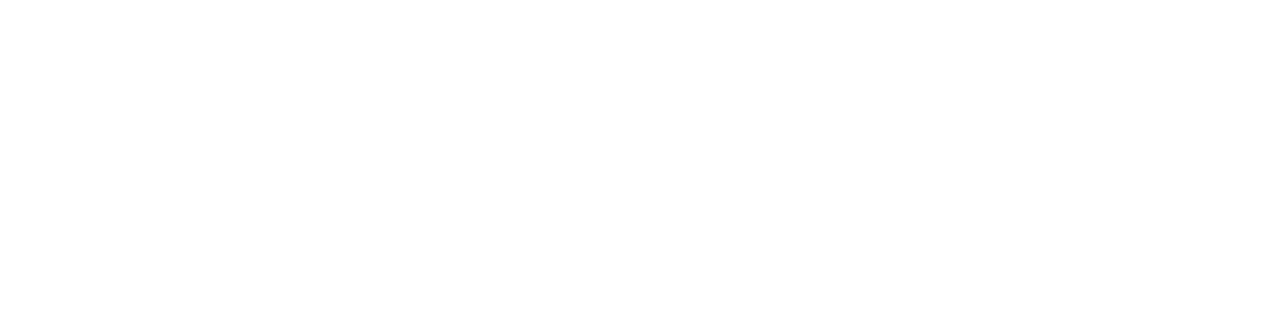
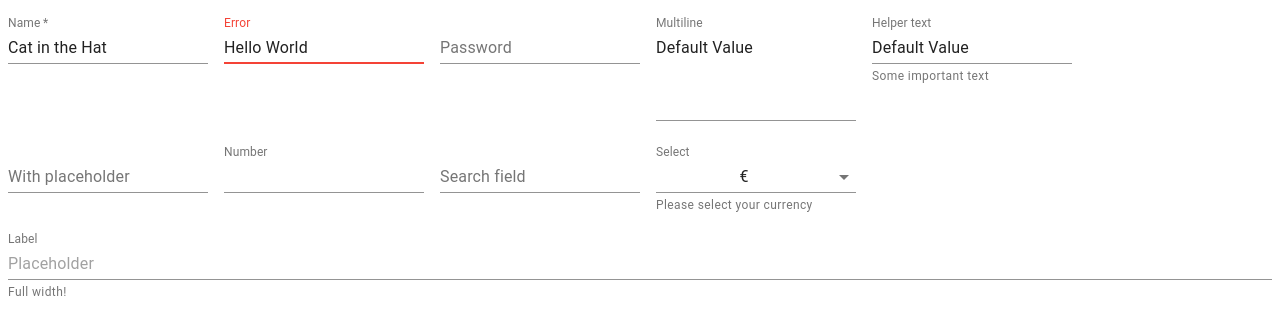
Before and after one commit to layzafloriano/desapet-client, a React (Create React App) app: page /new-add in a window 1280 px wide. Shown: the top 334 px of the page. Built offline with nearby package versions, Linux system fonts and the light colour scheme.

Commit message:
add login

```diff
--- a/package.json
+++ b/package.json
@@ -3,7 +3,9 @@
   "version": "0.1.0",
   "private": true,
   "dependencies": {
+    "@material-ui/core": "^4.3.0",
     "axios": "^0.19.0",
+    "bootstrap": "^4.3.1",
     "react": "^16.8.6",
     "react-dom": "^16.8.6",
     "react-router-dom": "^5.0.1",
--- a/src/App.js
+++ b/src/App.js
@@ -3,6 +3,8 @@ import './App.css';
 import { Switch, Route } from 'react-router-dom';
 import Signup from './components/auth/Signup';
 import Login from './components/auth/Login';
+import NewAdd from './components/ad/NewAdd';
+import ProtectedRoute from './components/auth/protected-route';
 
 function App() {
   return (
@@ -11,6 +13,7 @@ function App() {
           {/* <Route exact path="/" component={HomePage}/> */}
           <Route exact path="/signup" component={Signup}/>
           <Route exact path="/login" component={Login}/>
+          <Route exact path="/new-add" component={NewAdd}/>
       </Switch>
     </div>
   );
--- /dev/null
+++ b/src/components/ad/NewAdd.js
@@ -0,0 +1,162 @@
+import React from 'react';
+// import clsx from 'clsx';
+import { makeStyles } from '@material-ui/core/styles';
+import MenuItem from '@material-ui/core/MenuItem';
+import TextField from '@material-ui/core/TextField';
+
+const useStyles = makeStyles(theme => ({
+  container: {
+    display: 'flex',
+    flexWrap: 'wrap',
+  },
+  textField: {
+    marginLeft: theme.spacing(1),
+    marginRight: theme.spacing(1),
+    width: 200,
+  },
+  dense: {
+    marginTop: 19,
+  },
+  menu: {
+    width: 200,
+  },
+}));
+
+const currencies = [
+  {
+    value: 'USD',
+    label: '$',
+  },
+  {
+    value: 'EUR',
+    label: '€',
+  },
+  {
+    value: 'BTC',
+    label: '฿',
+  },
+  {
+    value: 'JPY',
+    label: '¥',
+  },
+];
+
+export default function TextFields() {
+  const classes = useStyles();
+  const [values, setValues] = React.useState({
+    name: 'Cat in the Hat',
+    age: '',
+    multiline: 'Controlled',
+    currency: 'EUR',
+  });
+
+  const handleChange = name => event => {
+    setValues({ ...values, [name]: event.target.value });
+  };
+
+  return (
+    <form className={classes.container} noValidate autoComplete="off">
+      <TextField
+        required
+        id="standard-name"
+        label="Name"
+        className={classes.textField}
+        value={values.name}
+        onChange={handleChange('name')}
+        margin="normal"
+      />
+      <TextField
+        error
+        id="standard-error"
+        label="Error"
+        defaultValue="Hello World"
+        className={classes.textField}
+        margin="normal"
+      />
+      <TextField
+        id="standard-password-input"
+        label="Password"
+        className={classes.textField}
+        type="password"
+        autoComplete="current-password"
+        margin="normal"
+      />
+      <TextField
+        id="standard-multiline-static"
+        label="Multiline"
+        multiline
+        rows="4"
+        defaultValue="Default Value"
+        className={classes.textField}
+        margin="normal"
+      />
+      <TextField
+        id="standard-helperText"
+        label="Helper text"
+        defaultValue="Default Value"
+        className={classes.textField}
+        helperText="Some important text"
+        margin="normal"
+      />
+      <TextField
+        id="standard-with-placeholder"
+        label="With placeholder"
+        placeholder="Placeholder"
+        className={classes.textField}
+        margin="normal"
+      />
+      <TextField
+        id="standard-number"
+        label="Number"
+        value={values.age}
+        onChange={handleChange('age')}
+        type="number"
+        className={classes.textField}
+        InputLabelProps={{
+          shrink: true,
+        }}
+        margin="normal"
+      />
+      <TextField
+        id="standard-search"
+        label="Search field"
+        type="search"
+        className={classes.textField}
+        margin="normal"
+      />
+      <TextField
+        id="standard-select-currency"
+        select
+        label="Select"
+        className={classes.textField}
+        value={values.currency}
+        onChange={handleChange('currency')}
+        SelectProps={{
+          MenuProps: {
+            className: classes.menu,
+          },
+        }}
+        helperText="Please select your currency"
+        margin="normal"
+      >
+        {currencies.map(option => (
+          <MenuItem key={option.value} value={option.value}>
+            {option.label}
+          </MenuItem>
+        ))}
+      </TextField>
+      <TextField
+        id="standard-full-width"
+        label="Label"
+        style={{ margin: 8 }}
+        placeholder="Placeholder"
+        helperText="Full width!"
+        fullWidth
+        margin="normal"
+        InputLabelProps={{
+          shrink: true,
+        }}
+      />
+    </form>
+  );
+}
--- a/src/components/auth/Login.js
+++ b/src/components/auth/Login.js
@@ -1,19 +1,53 @@
-import React, { Component } from 'react';
+import React, { useState } from 'react';
 import AuthService from '../providers/auth-service';
 import { Link } from 'react-router-dom';
+import { makeStyles } from '@material-ui/core/styles';
+// import MenuItem from '@material-ui/core/MenuItem';
+import TextField from '@material-ui/core/TextField';
+import Button from "@material-ui/core/Button";
+import Card from '@material-ui/core/Card';
+import Container from '@material-ui/core/Container';
+// import { flexbox } from '@material-ui/system';
 
-class Login extends Component {
-  constructor(props){
-    super(props);
-    this.state = { username: '', password: '' };
-    this.service = new AuthService();
-  }
+const useStyles = makeStyles(theme => ({
+  // container: {
+  //   display: 'flex',
+  //   flexWrap: 'wrap',
+  //   flexDirection: 'column',
+  // },
+  textField: {
+    marginLeft: theme.spacing(1),
+    marginRight: theme.spacing(1),
+  },
+  menu: {
+    width: 200,
+  },
+  card: {
+    maxWidth: 500,
+    margin: '0 auto',
+    marginTop: 100,
+    padding: 30
+  },
+}));
 
-  handleFormSubmit = (event) => {
+ const Login = (props) => {
+  const service = new AuthService();
+  const classes = useStyles();
+  const [values, setValues] = useState({
+    username: '',
+    password: '',
+  });
+
+  const handleChange = name => event => {
+    setValues({ ...values, [name]: event.target.value });
+  };
+
+  const handleFormSubmit = (event) => {
     event.preventDefault();
-    const username = this.state.username;
-    const password = this.state.password;
-    this.service.login(username, password)
+    const user = values.username;
+    const pass = values.password;
+    console.log(`username: ${user}, password: ${pass}`);
+    service.login(user, pass)
     .then( response => {
         this.setState({ username: '', password: '' });
         this.props.getUser(response)
@@ -21,27 +55,51 @@ class Login extends Component {
     .catch( error => console.log(error) )
   }
 
-  handleChange = (event) => {
-    const {name, value} = event.target;
-    this.setState({[name]: value});
-  }
+  return(
+    <Container maxWidth="sm">
+      <Card className={classes.card}>
+        <form onSubmit={handleFormSubmit} className={classes.container} noValidate autoComplete="off">
 
-  render(){
-    return(
-      <div>
-        <form onSubmit={this.handleFormSubmit}>
-          <label>Username</label>
-          <input type="text" name="username" value={this.state.username} onChange={ e => this.handleChange(e)}/>
-          <label>Password</label>
-          <input type="password" name="password" value={this.state.password} onChange={ e => this.handleChange(e)} />
-          <input type="submit" value="Login" />
+          <TextField
+          id="username"
+          name="username"
+          label="Email"
+          fullWidth
+          required
+          className={classes.textField}
+          helperText="Digite seu e-mail aqui"
+          // margin="normal"
+          style={{ margin: 8 }}
+          onChange={handleChange('username')}
+          />
+
+          <TextField
+          id="standard-password-input"
+          label="Password"
+          fullWidth
+          required
+          className={classes.textField}
+          type="password"
+          autoComplete="current-password"
+          // margin="normal"
+          style={{ margin: 8 }}
+          onChange={handleChange('password')}
+          />
+
+          <Button
+          variant="outlined"
+          color="primary"
+          type="submit">
+          Login
+          </Button>
+
         </form>
         <p>If you don't have an account yet, you can create your account
             <Link to={"/signup"}> Here</Link>
         </p>
-      </div>
-    )
-  }
+      </Card>
+    </Container>
+  )
 }
 
 export default Login;
--- /dev/null
+++ b/src/components/auth/protected-route.js
@@ -0,0 +1,20 @@
+import React from 'react';
+import { Route, Redirect } from 'react-router-dom';
+
+const protectedRoute  = ({component: Component, user, ...rest}) => {
+  console.log({component: Component, user, ...rest})
+    return (
+      <Route
+        {...rest}
+        render={ props  => {
+            if(user){
+              return <Component {...props} loggedInUser={user}/>
+            } else {
+              return <Redirect to={{pathname: '/', state: {from: props.location}}} />
+            }
+          }
+        }
+      />
+    )
+}
+export default protectedRoute;
--- a/src/index.js
+++ b/src/index.js
@@ -1,5 +1,6 @@
 import React from 'react';
 import ReactDOM from 'react-dom';
+import 'bootstrap/dist/css/bootstrap.css';
 import './index.css';
 import App from './App';
 import * as serviceWorker from './serviceWorker';
```
Also changed, not shown: src/components/auth/Login-Modelo.js (added, +48 -0 lines), 1 other file (tests, documents, lock files or other folders).
